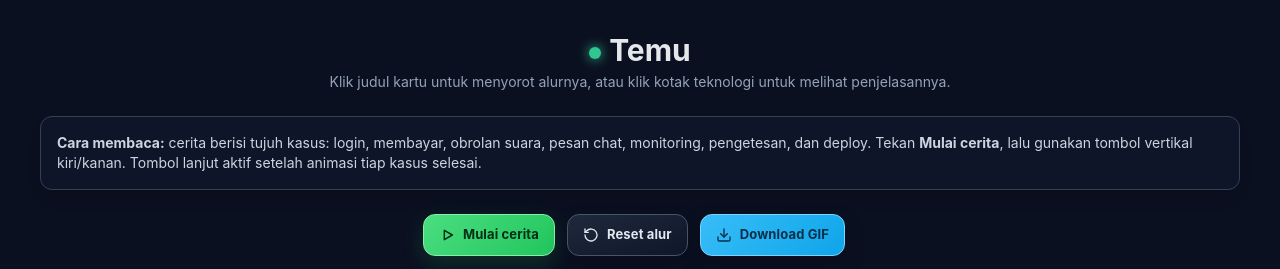
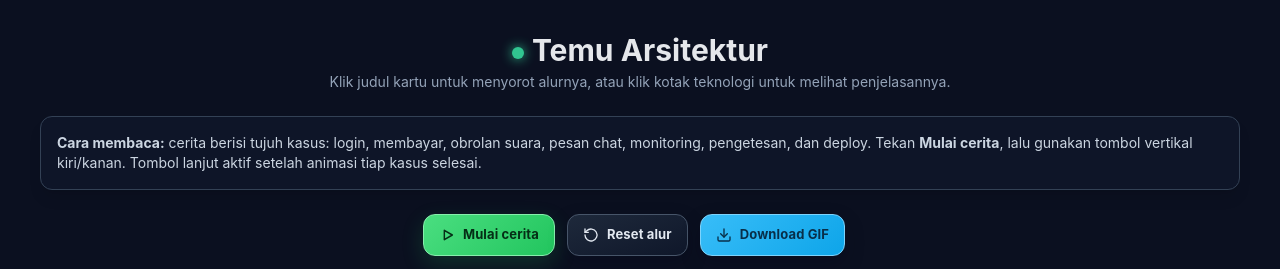
Before and after one commit to fazaaflaha-byte/temu-arsitektur, a website: page Tech Stack Flow Diagram.html in a window 1280 px wide. Shown: the top 269 px of the page. Drawn offline with nearby package versions, Linux system fonts and the light colour scheme.

Commit message:
temu arsitektur revisi

```diff
--- a/Tech Stack Flow Diagram.html
+++ b/Tech Stack Flow Diagram.html
@@ -871,7 +871,7 @@ body{background:#0b1020;color:#e5e7eb;font-family:Inter,system-ui,-apple-system,
 <body class="min-h-screen">
 <div id="root" class="w-full max-w-screen-2xl mx-auto px-4 md:px-8 lg:px-10 py-8">
   <header class="text-center mb-6">
-    <h1 class="text-2xl md:text-3xl font-bold"><span id="live" class="inline-block w-3 h-3 rounded-full bg-emerald-400 mr-2 align-middle"></span>Temu</h1>
+    <h1 class="text-2xl md:text-3xl font-bold"><span id="live" class="inline-block w-3 h-3 rounded-full bg-emerald-400 mr-2 align-middle"></span>Temu Arsitektur</h1>
     <p class="text-slate-400 text-sm mt-1">Klik judul kartu untuk menyorot alurnya, atau klik kotak teknologi untuk melihat penjelasannya.</p>
   </header>
 
```
